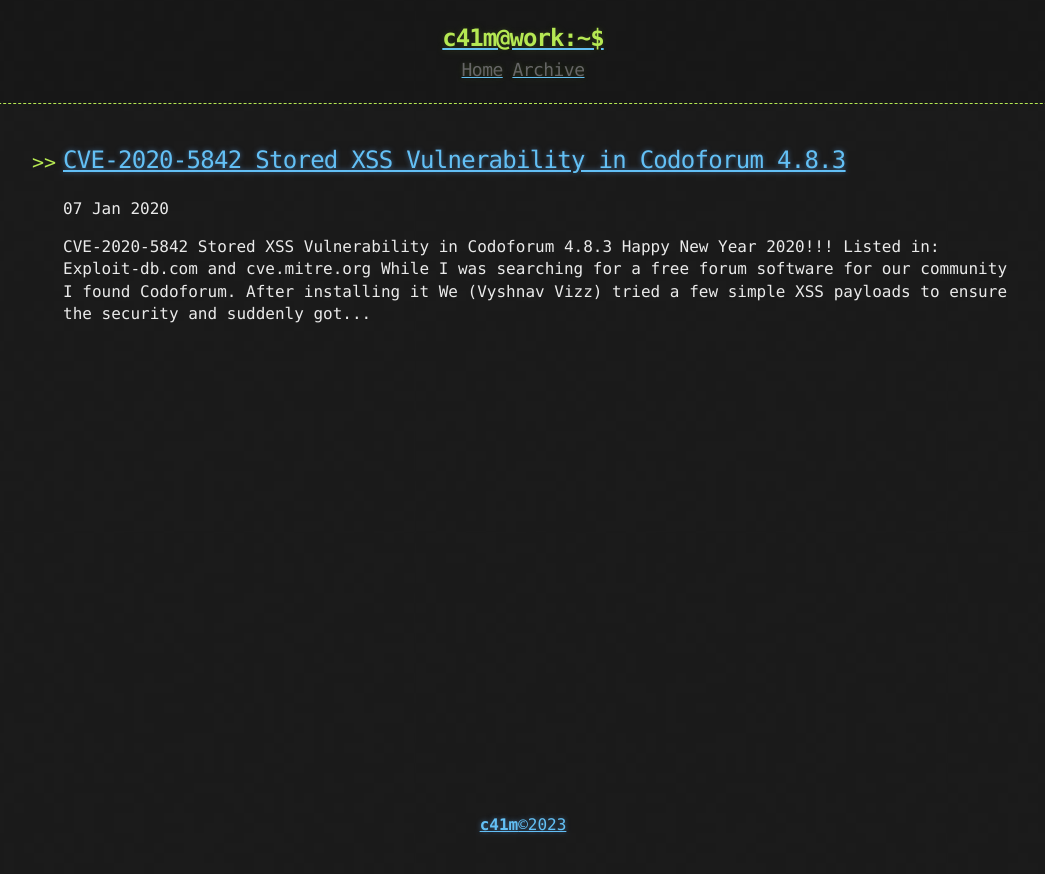
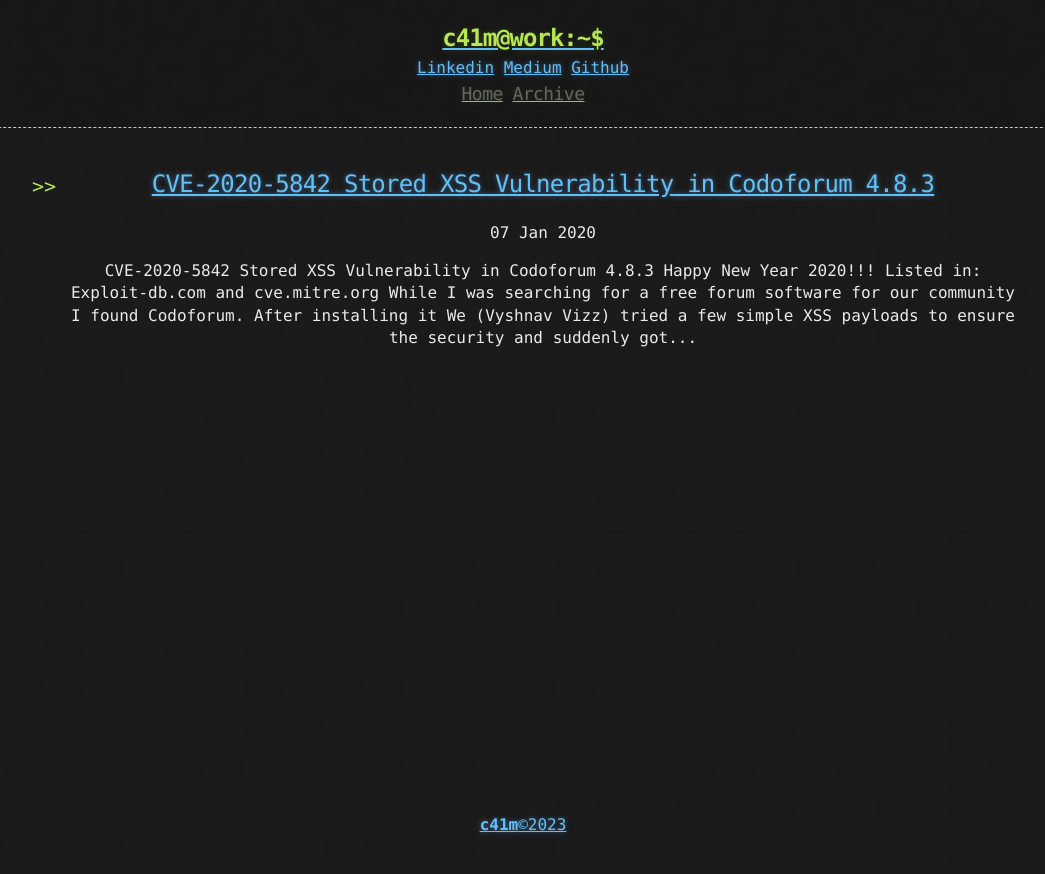
Before and after one commit to prasanthc41m/blog-theme, a Jekyll site: the page built from index.html, in a window 1280 px wide. Shown: the top 874 px of the page, without its empty margins (117-1162 px from the left). Built offline with Jekyll 4.4.1, drawn with Linux system fonts in a browser that asks for light colours; the list of posts is cut into pages by our own code.

Commit message:
Add files via upload

```diff
--- a/_includes/header.html
+++ b/_includes/header.html
@@ -1,10 +1,16 @@
 <header>
+  <style>
+div {text-align: center;}
+</style>
   <div>
     <a href="{{ "/" | prepend: site.baseurl | replace: '//', '/' }}">
     {% assign owner_first_name = site.owner | split: " " %}
     <h1>{{ owner_first_name[0] | downcase }}@work:~$</h1>
-    <div class="header-links">
+    <div>
+      <a href="https://www.linkedin.com/in/prasanthc41m/">Linkedin</a>  <a href="https://prasanthc41m.medium.com/">Medium</a>  <a href="https://github.com/prasanthc41m">Github</a>
+      <div class="header-links">
       {% include links.html %}
+    </div>
     </div>
   </div>
 </header>
```
